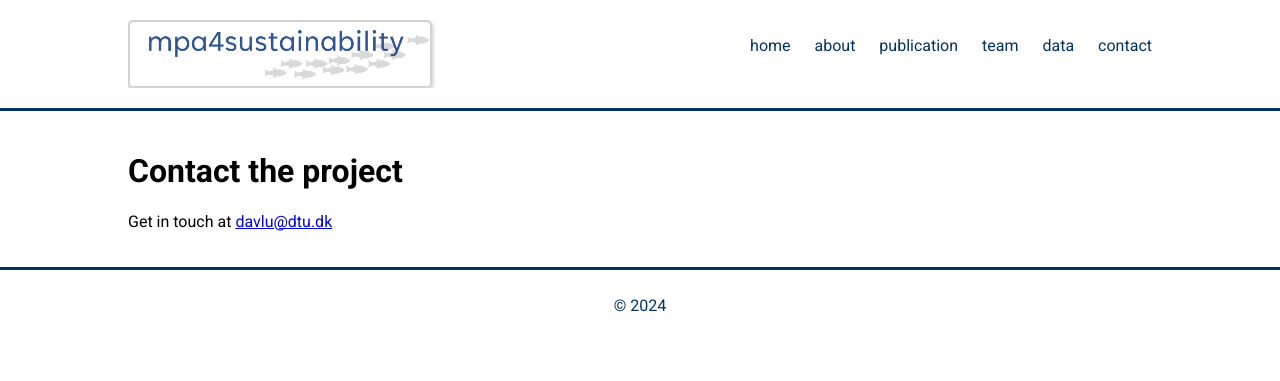
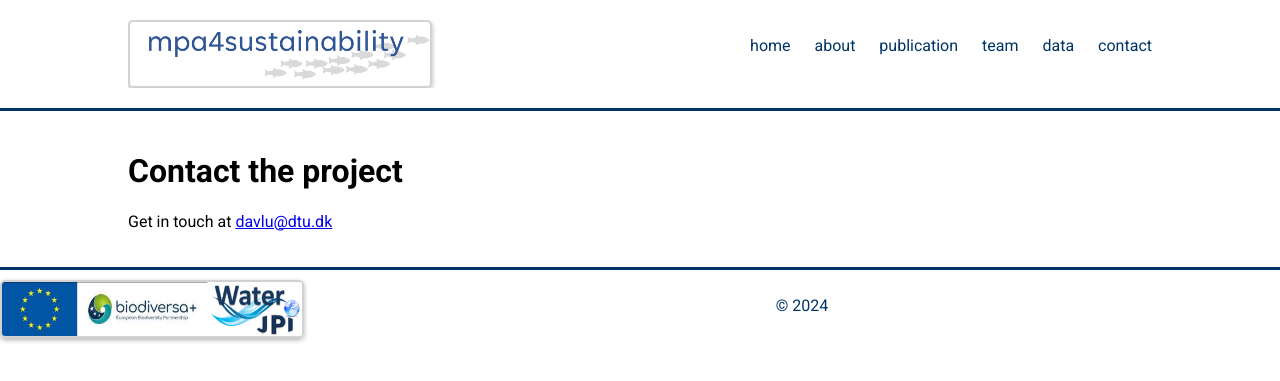
Before and after one commit to dlusseau/mpa4sustainability.github.io, a Jekyll site: the page built from contact.md, in a window 1280 px wide. Shown: the top 381 px of the page. Built offline with Jekyll 4.4.1, drawn with Linux system fonts in a browser that asks for light colours.

Commit message:
Update page.html

```diff
--- a/_layouts/page.html
+++ b/_layouts/page.html
@@ -40,6 +40,7 @@
         {{ content }}
     </main>
     <footer>
+        <img src="assets/biodiversa_logo.png" alt="Logo" class="header-image">
         <p>&copy; {{ site.time | date: '%Y' }} {{ mpa4sustainability }}</p>
     </footer>
 </body>
```
